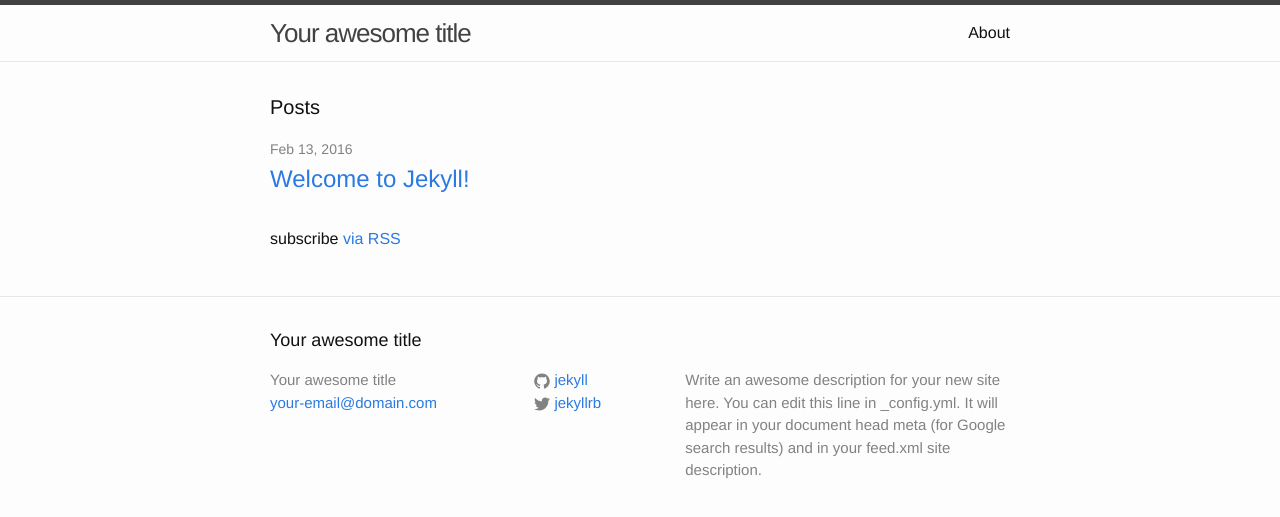
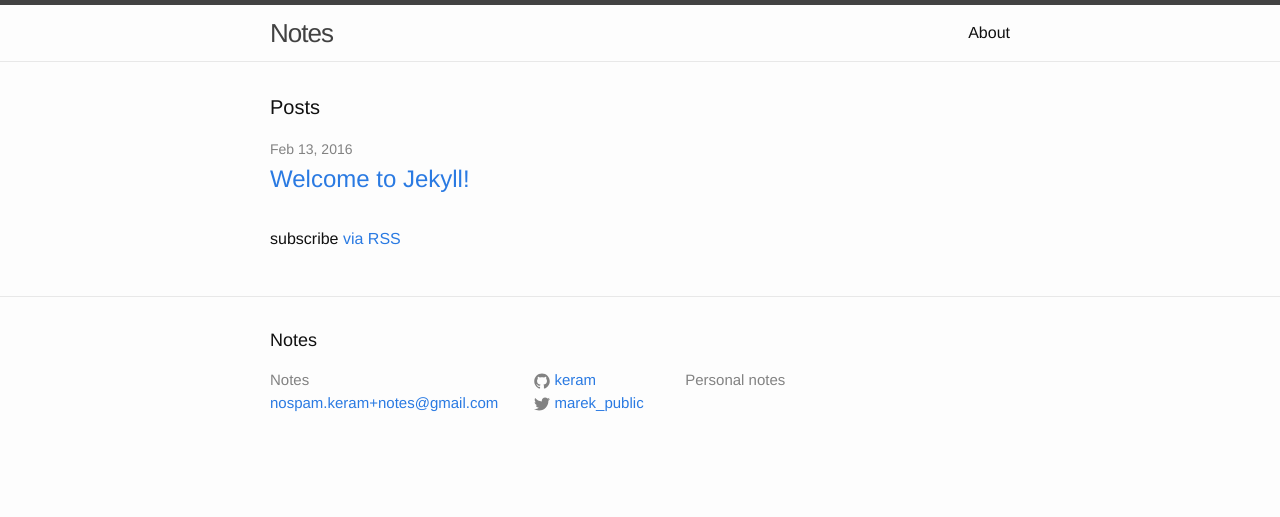
Before and after one commit to keram/notes, a Jekyll site: the page built from index.html, in a window 1280 px wide. Shown: the top 517 px of the page. Built offline with Jekyll 4.4.1, drawn with Linux system fonts in a browser that asks for light colours.

Commit message:
update default jekyll settings

```diff
--- a/_config.yml
+++ b/_config.yml
@@ -6,16 +6,14 @@
 # 'jekyll serve'. If you change this file, please restart the server process.
 
 # Site settings
-title: Your awesome title
-email: your-email@domain.com
+title: Notes
+email: nospam.keram+notes@gmail.com
 description: > # this means to ignore newlines until "baseurl:"
-  Write an awesome description for your new site here. You can edit this
-  line in _config.yml. It will appear in your document head meta (for
-  Google search results) and in your feed.xml site description.
-baseurl: "" # the subpath of your site, e.g. /blog
-url: "http://yourdomain.com" # the base hostname & protocol for your site
-twitter_username: jekyllrb
-github_username:  jekyll
+  Personal notes
+baseurl: "/notes" # the subpath of your site, e.g. /blog
+url: "https://keram.github.io" # the base hostname & protocol for your site
+twitter_username: marek_public
+github_username:  keram
 
 # Build settings
 markdown: kramdown
```
